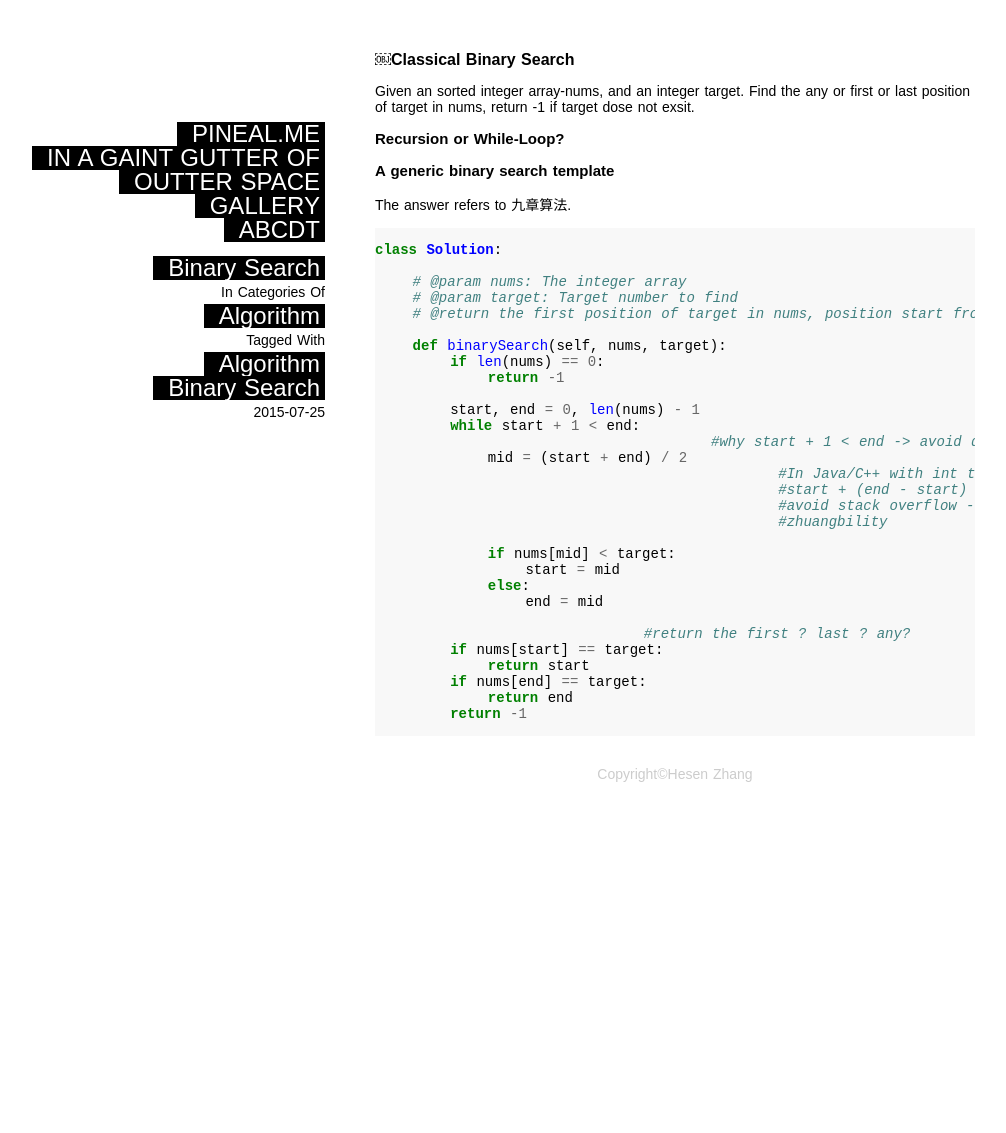
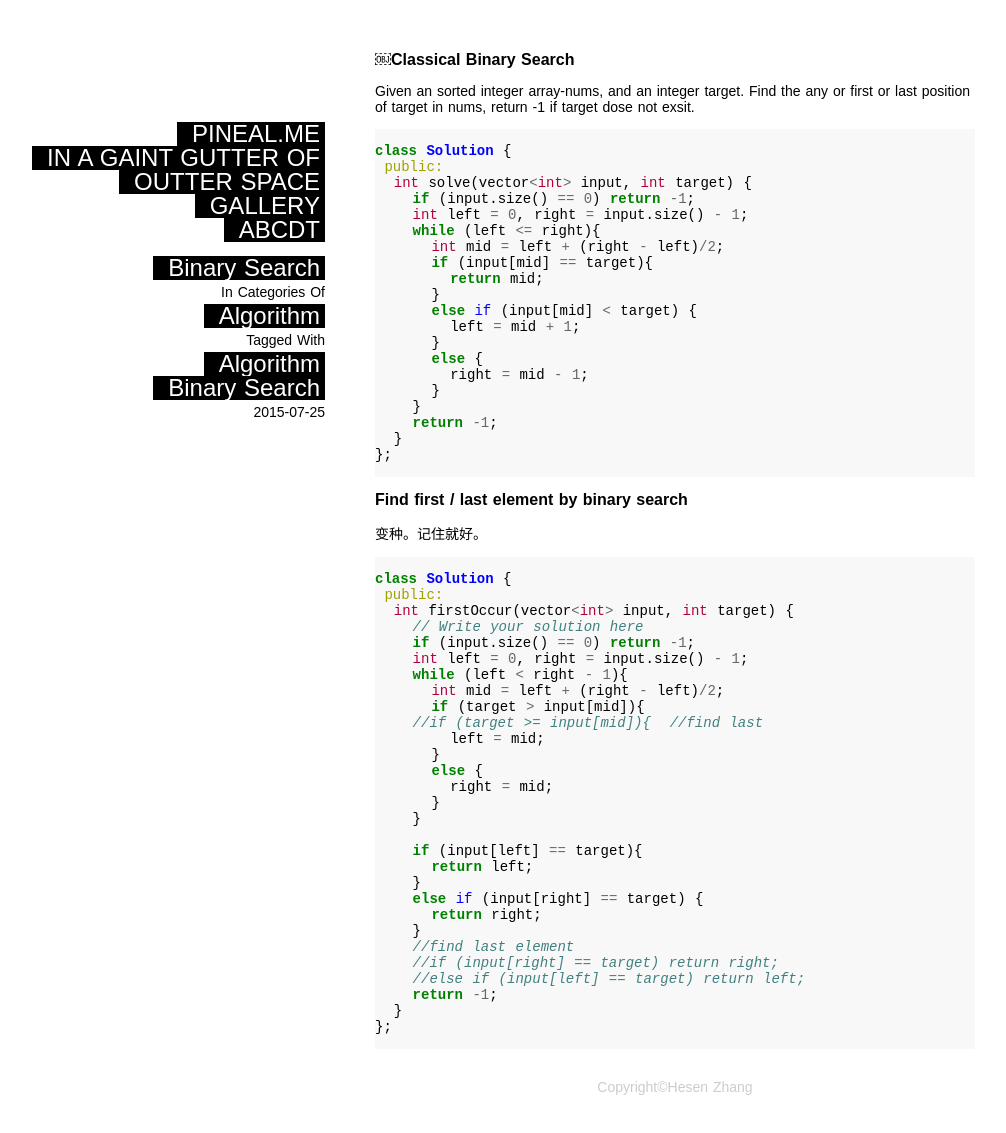
Before and after one commit to pineal/pineal.github.com, a Jekyll site: the page built from _posts/2015/2015-07-25-Binary-Search.md, in a window 1280 px wide. Shown: the whole page, without its empty margins (165-1171 px from the left). Built offline with Jekyll 4.4.1, drawn with Linux system fonts in a browser that asks for light colours; comment, search, counter and statistics services are not loaded; before the commit the page ends 900 px from its top, so only the background shows below that.

Commit message:
fix format

```diff
--- a/_posts/2015/2015-07-25-Binary-Search.md
+++ b/_posts/2015/2015-07-25-Binary-Search.md
@@ -11,41 +11,59 @@ tags:
 ## ￼Classical Binary Search
 Given an sorted integer array-nums, and an integer target. Find the any or first or last position of target in nums, return -1 if target dose not exsit.
 
-### Recursion or While-Loop?
+~~~cpp
+class Solution {
+ public:
+  int solve(vector<int> input, int target) {
+    if (input.size() == 0) return -1;
+    int left = 0, right = input.size() - 1;
+    while (left <= right){
+      int mid = left + (right - left)/2;
+      if (input[mid] == target){
+        return mid;
+      }
+      else if (input[mid] < target) {
+        left = mid + 1;
+      }
+      else {
+        right = mid - 1;
+      }
+    }
+    return -1;
+  }
+};
+~~~
 
-### A generic binary search template
+## Find first / last element by binary search
+变种。记住就好。
+~~~cpp
+class Solution {
+ public:
+  int firstOccur(vector<int> input, int target) {
+    // Write your solution here
+    if (input.size() == 0) return -1;
+    int left = 0, right = input.size() - 1;
+    while (left < right - 1){
+      int mid = left + (right - left)/2;
+      if (target > input[mid]){
+    //if (target >= input[mid]){  //find last
+        left = mid;
+      }
+      else {
+        right = mid;
+      }
+    }
 
-The answer refers to [九章算法](http://www.jiuzhang.com/solutions/binary-search/).
-
-~~~python
-class Solution:
-
-    # @param nums: The integer array
-    # @param target: Target number to find
-    # @return the first position of target in nums, position start from 0
-
-    def binarySearch(self, nums, target):
-        if len(nums) == 0:
-            return -1
-
-        start, end = 0, len(nums) - 1
-        while start + 1 < end:
-					#why start + 1 < end -> avoid dead loop
-            mid = (start + end) / 2
-						#In Java/C++ with int type ->
-						#start + (end - start) / 2 ->
-						#avoid stack overflow ->
-						#zhuangbility
-
-            if nums[mid] < target:
-                start = mid
-            else:
-                end = mid
-
-				#return the first ? last ? any?
-        if nums[start] == target:
-            return start
-        if nums[end] == target:
-            return end
-        return -1
+    if (input[left] == target){
+      return left;
+    }
+    else if (input[right] == target) {
+      return right;
+    }
+    //find last element
+    //if (input[right] == target) return right;
+    //else if (input[left] == target) return left;
+    return -1;
+  }
+};
 ~~~
```
Also changed, not shown: _posts/2015/2015-05-26-BFS-and-DFS-implementation.md (deleted, +0 -58 lines), _posts/2015/2015-10-10-Two-Sequences-Dynamic-Programming.md (+1 -1 lines).
